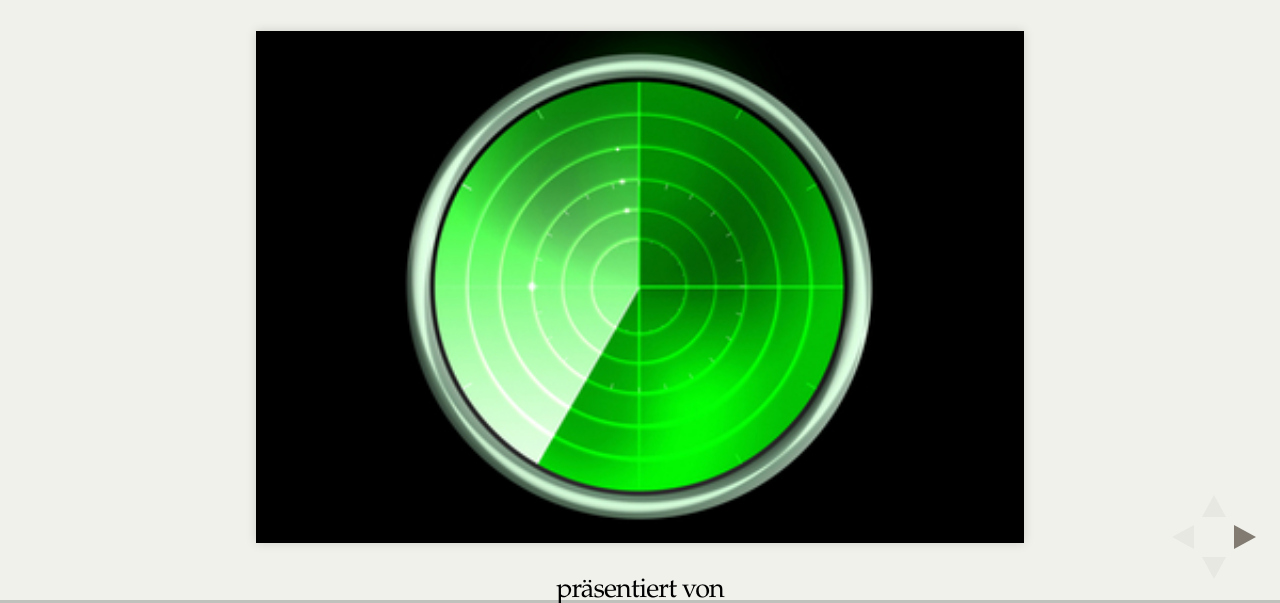
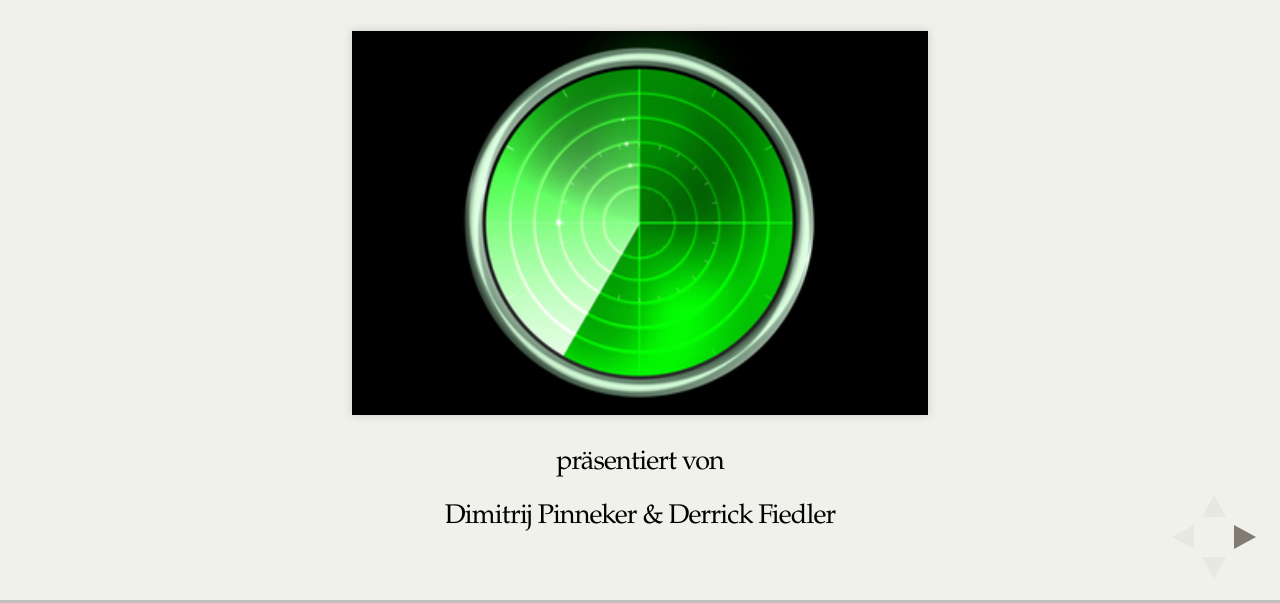
Before and after one commit to sudhirkr448/sonar-java-examples, a website: page extras/reveal.js-2.6.2/index.html in a window 1280 px wide. Shown: the part 197-800 px from the top of the page. Drawn offline with Linux system fonts and the light colour scheme.

Commit message:
Changed the width of the first image to 60%

```diff
--- a/extras/reveal.js-2.6.2/index.html
+++ b/extras/reveal.js-2.6.2/index.html
@@ -53,7 +53,7 @@
 				<h4>zur Absicherung von Architekturregeln</h4>
 
 				<!-- Startbild -->
-				<img style="width:80%; border: none;" alt="sonar" src="../../presentation/images/sonar.jpg">
+				<img style="width:60%; border: none;" alt="sonar" src="../../presentation/images/sonar.jpg">
 				<p>
 					<small>präsentiert von </small> <br> <small>Dimitrij
 						Pinneker & Derrick Fiedler </small>
```
